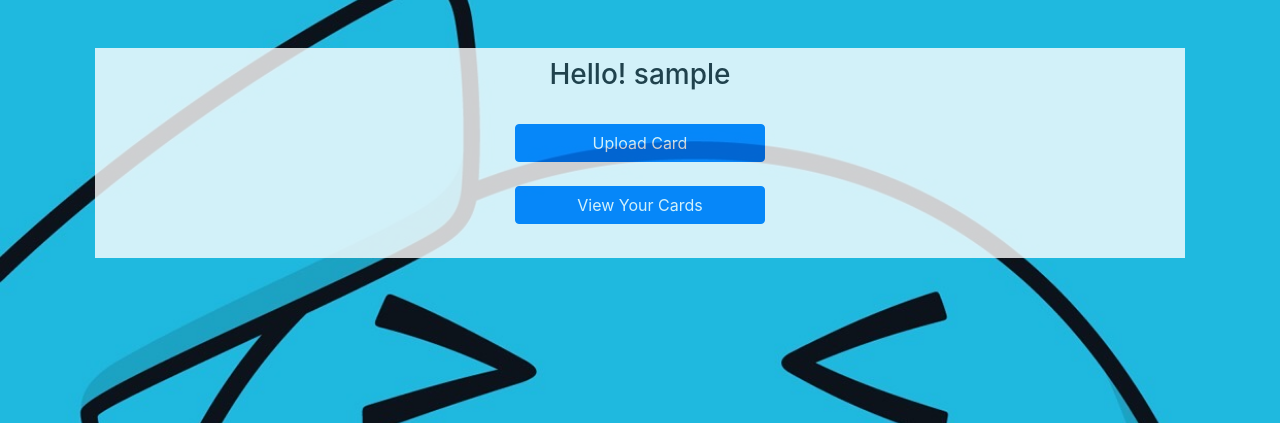
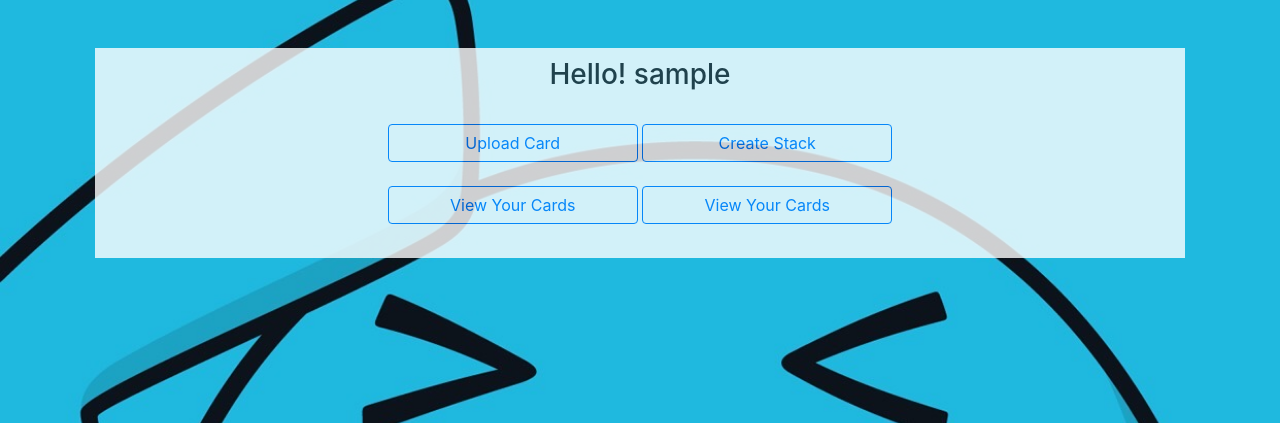
Before and after one commit to EmanonC/PTCGTool, a Flask app: page /user in a window 1280 px wide. Shown: the part 56-479 px from the top of the page. Run offline with Flask 2, Linux system fonts and the light colour scheme; the visitor is signed in with stand-in values (Sample User, id 1); some libraries are stand-ins or nearby versions.

Commit message:
Create Stack

```diff
--- a/app.py
+++ b/app.py
@@ -149,6 +149,15 @@ def uploadcard():
 def preview():
     return 'Preview'
 
+@app.route('/createstack', methods=["GET", "POST"])
+def CreateStack():
+    if 'user' not in session:
+        return redirect(url_for('index'))
+    uid = session['uid']
+    data=staData()
+    context=data.getType()
+    if request.method == 'GET':
+        return render_template('create_stacks.html',**context)
 
 @app.route('/logout', methods=["GET", "POST"])
 def logout():
@@ -167,7 +176,7 @@ def scripts():
 @app.route('/scripts/spider')
 def UploadAll():
     k = [1, 2, 3, 4, 5, 6, 7, 8, 9, 10, 11]
-    k = []
+    # k = []
     for i in k:
         UploadSMSet(i)
 
@@ -177,6 +186,8 @@ def UploadAll():
         'msg': 'Success'
     }
     return render_template('scripts.html', **contex)
+
+
 
 
 def UploadSMSet(SetIndex):
--- a/static/CSS/base.css
+++ b/static/CSS/base.css
@@ -43,3 +43,13 @@
 .bd-placeholder-img{
     opacity:1;
 }
+
+.selectwidthauto
+{
+     width:auto !important;
+}
+
+.selectwidth20
+{
+     width:20px !important;
+}
--- a/templates/user.html
+++ b/templates/user.html
@@ -1,20 +1,29 @@
-{% extends 'after_login_base.html'%}
+{% extends 'after_login_base.html' %}
 
-{% block title%}User{%endblock%}
+{% block title %}User{% endblock %}
 
-{%block main%}
-<h3 class="page-title">Hello! {{user}}</h3>
+{% block main %}
+    <h3 class="page-title">Hello! {{ user }}</h3>
     <br>
     <div class="button-list">
         <div class="btn-group-vertical">
             <a href="{{ url_for('uploadcard') }}" class="button">
-        <button type="button" class="btn btn-primary btn-block">Upload Card</button>
+                <button type="button" class="btn btn-outline-primary btn-block">Upload Card</button>
             </a>
             <br>
             <a href="{{ url_for('preview') }}" class="button">
-        <button type="button" class="btn btn-primary btn-block">View Your Cards</button>
+                <button type="button" class="btn btn-outline-primary btn-block">View Your Cards</button>
+            </a>
+        </div>
+        <div class="btn-group-vertical">
+            <a href="{{ url_for('CreateStack') }}" class="button">
+                <button type="button" class="btn btn-outline-primary btn-block">Create Stack</button>
+            </a>
+            <br>
+            <a href="{{ url_for('preview') }}" class="button">
+                <button type="button" class="btn btn-outline-primary btn-block">View Your Cards</button>
             </a>
         </div>
     </div>
     <br>
-{%endblock%}
+{% endblock %}
```
Also changed, not shown: helper.py (+8 -4 lines), models.py (+12 -1 lines), templates/add_cards.html (+2 -13 lines), templates/create_stacks.html (added, +19 -0 lines). Lines whose indentation alone changed are shown as unchanged.
